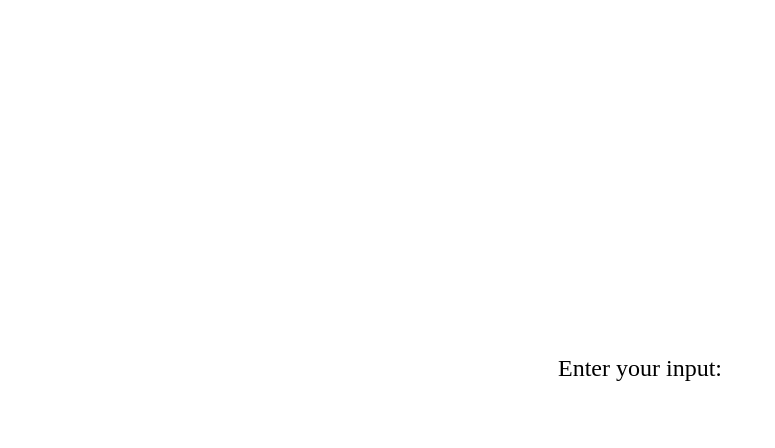
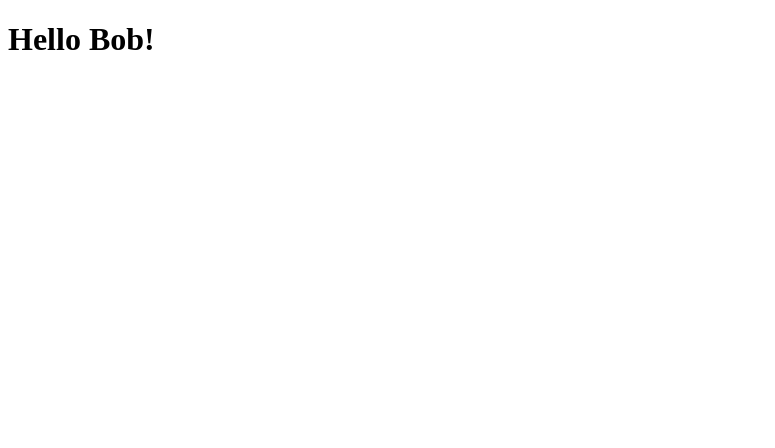
Before and after one commit to jahcoderson/Make-medieval, a plain HTML site: page index.html in a window 1280 px wide. Shown: the whole page, without its empty margins (0-775 px from the left). Drawn offline with Linux system fonts and the light colour scheme.

Commit message:
added HTML h1 tag

```diff
--- a/index.html
+++ b/index.html
@@ -2,16 +2,14 @@
 <html lang="en">
 
 <head>
-    <meta charset="UTF-8" />
-    <title>Responsive Form</title>
-    <link rel="stylesheet" href="style.css" />
+    <meta charset="UTF-8">
+    <meta http-equiv="X-UA-Compatible" content="IE=edge">
+    <meta name="viewport" content="width=device-width, initial-scale=1.0">
+    <title>Document</title>
 </head>
 
 <body>
-    <form class="form">
-        <label for="inputField">Enter your input:</label>
-        <input type="text" id="inputField" name="inputField" required />
-    </form>
+    <h1>Hello Bob!</h1>
 </body>
 
 </html>
```
